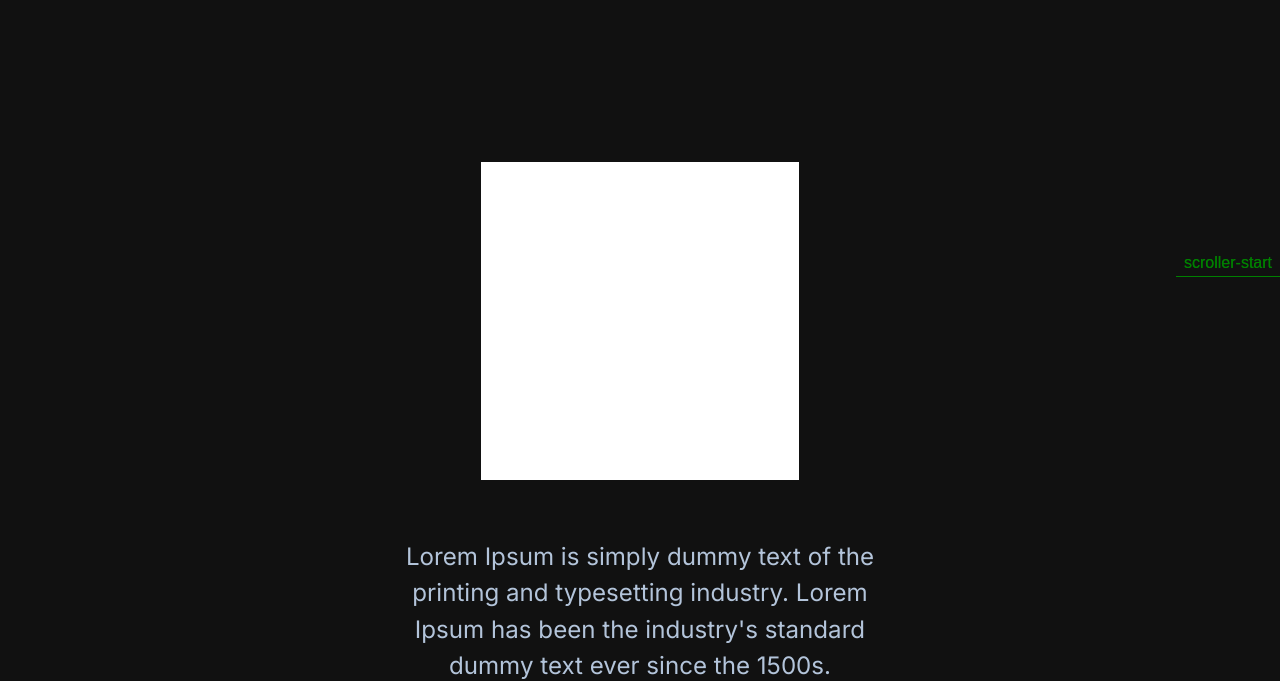
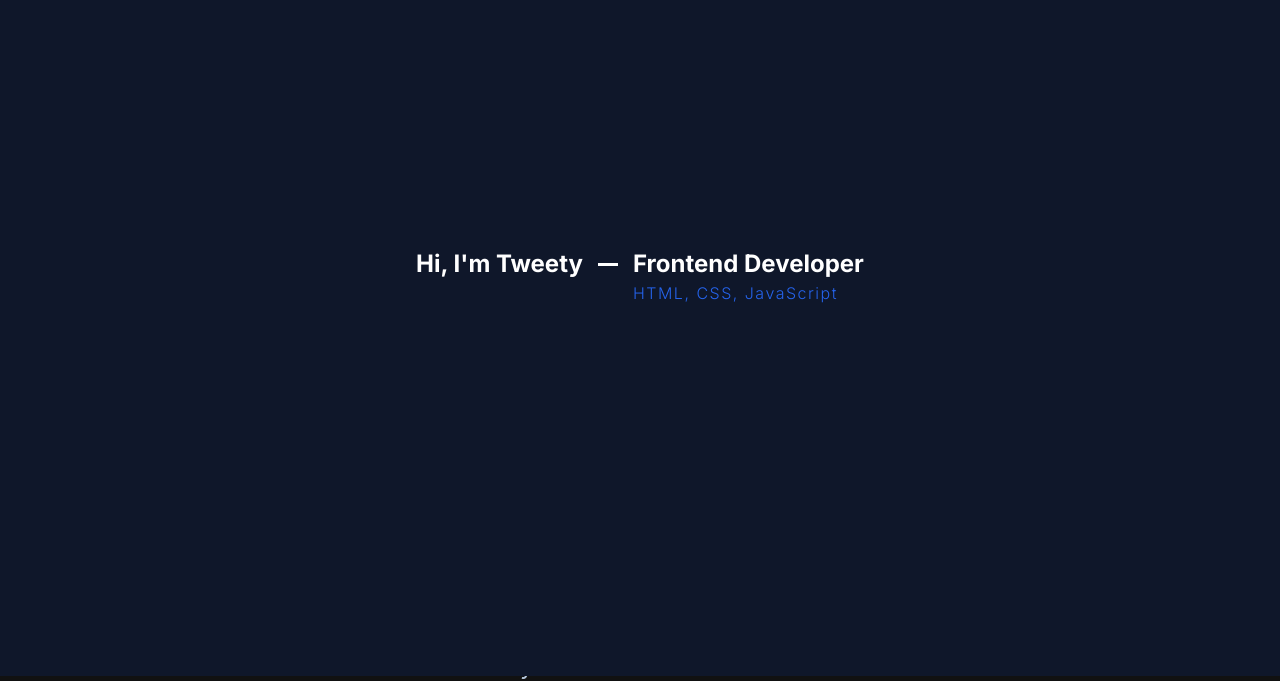
Before and after one commit to histweety/example-scrolltrigger, a plain HTML site: page index.html in a window 1280 px wide. Shown: the part 124-805 px from the top of the page. Drawn offline with nearby package versions, Linux system fonts and the light colour scheme.

Commit message:
FEAT: add cover animate.css

```diff
--- a/index.html
+++ b/index.html
@@ -7,7 +7,8 @@
 
   <link rel="preconnect" href="https://fonts.googleapis.com">
   <link rel="preconnect" href="https://fonts.gstatic.com" crossorigin>
-  <link href="https://fonts.googleapis.com/css2?family=Inter:ital,opsz,wght@0,14..32,100..900;1,14..32,100..900&display=swap" rel="stylesheet">
+  <link rel="stylesheet" href="https://fonts.googleapis.com/css2?family=Inter:ital,opsz,wght@0,14..32,100..900;1,14..32,100..900&display=swap">
+  <link rel="stylesheet" href="https://cdnjs.cloudflare.com/ajax/libs/animate.css/4.1.1/animate.min.css">
   <link rel="stylesheet" href="./reset.css">
   <link rel="stylesheet" href="./style.css">
 </head>
@@ -82,6 +83,16 @@
   </div>
 
   <div class="long-content"></div>
+  <div id="cover" class="animate__animated">
+    <div class="container">
+      <h2 class="title">Hi, I'm Tweety</h2>
+      <div class="line"></div>
+      <div>
+        <h2 class="subtitle">Frontend Developer</h2>
+        <p class="caption">HTML, CSS, JavaScript</p>
+      </div>
+    </div>
+  </div>
 
   <!-- Plugins -->
   <script src="https://cdn.jsdelivr.net/npm/gsap@3.12.5/dist/gsap.min.js"></script>
--- a/script.js
+++ b/script.js
@@ -58,3 +58,24 @@ gsap.to(reviews, {
     end: () => "+=" + document.querySelector("#review .container").offsetWidth
   }
 });
+
+// COVER SECTION
+const coverEl = document.querySelector('#cover');
+const coverTitle = document.querySelector("#cover .title");
+const coverSubtitle = document.querySelector("#cover .subtitle");
+const coverCaption = document.querySelector("#cover .caption");
+const coverLine = document.querySelector("#cover .line");
+
+coverTitle.classList.add("animate__animated", "animate__fadeInDown", "animate__delay-1s");
+coverSubtitle.classList.add("animate__animated", "animate__fadeInUp", "animate__delay-2s")
+coverSubtitle.addEventListener('animationend', function(event) {
+  event.stopPropagation();
+  coverLine.classList.add("active");
+}, {once: true});
+
+coverCaption.classList.add("animate__animated", "animate__fadeIn", "animate__delay-3s");
+coverCaption.addEventListener('animationend', function(event) {
+  event.stopPropagation();
+  coverCaption.classList.remove("animate__fadeIn", "animate__delay-3s");
+  coverCaption.classList.add("animate__flash", "animate__slower", "animate__infinite");
+}, {once: true});
--- a/style.css
+++ b/style.css
@@ -135,3 +135,50 @@ body {
   font-size: 20px;
   line-height: 1.5;
 }
+
+/* COVER SECTION */
+#cover {
+  position: absolute;
+  z-index: 1500;
+  top: 0;
+  left: 0;
+  width: 100%;
+  height: 100%;
+  background-color: #0f172a;
+
+  display: flex;
+  flex-direction: column;
+  justify-content: center;
+  align-items: center;
+
+  animation: fadeOut 1.5s ease-in-out;
+  animation-delay: 10s;
+  animation-fill-mode: forwards;
+}
+
+#cover .container {
+  display: flex;
+  flex-direction: row;
+  justify-content: center;
+  gap: 15px;
+}
+
+#cover .line {
+  width: 0px;
+  height: 3px;
+  margin-top: 0.9em ;
+  background-color: #ffffff;
+
+  transition: width 0.5s ease-in-out !important;
+}
+
+#cover .line.active {
+  width: 20px;
+}
+
+#cover .caption {
+  margin-top: 5px;
+  font-weight: 300;
+  letter-spacing: 1.5px;
+  color: #2563eb;
+}
```
